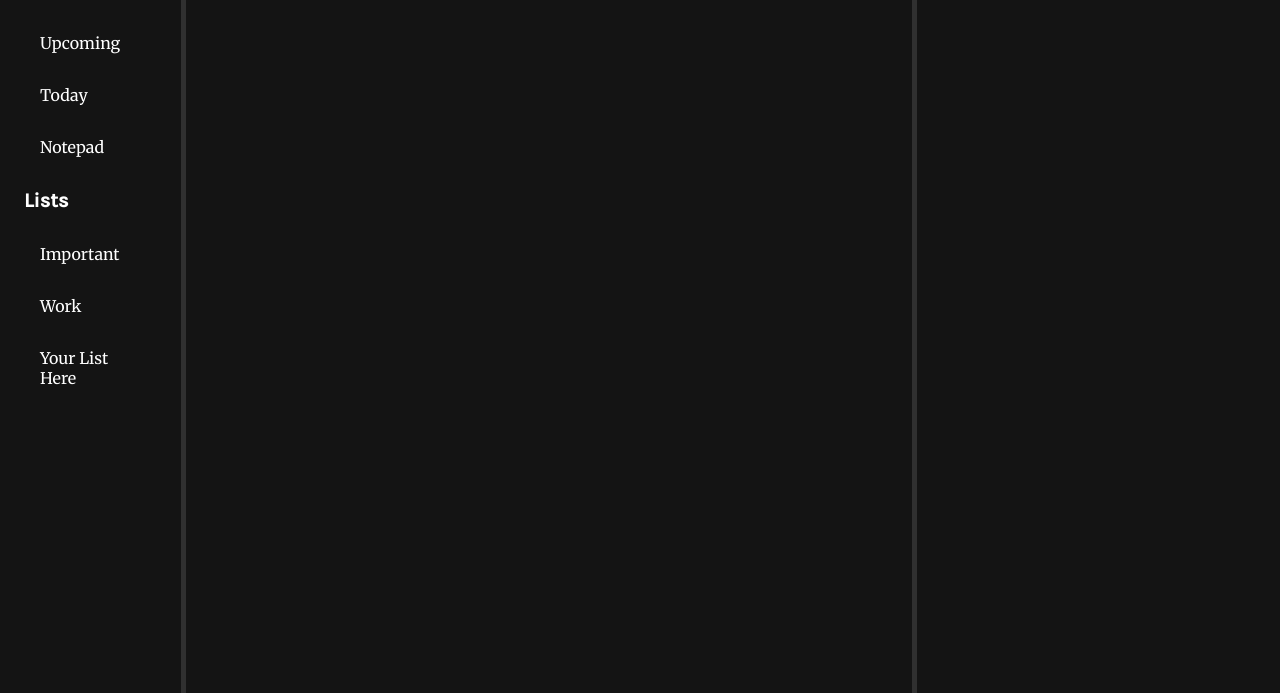
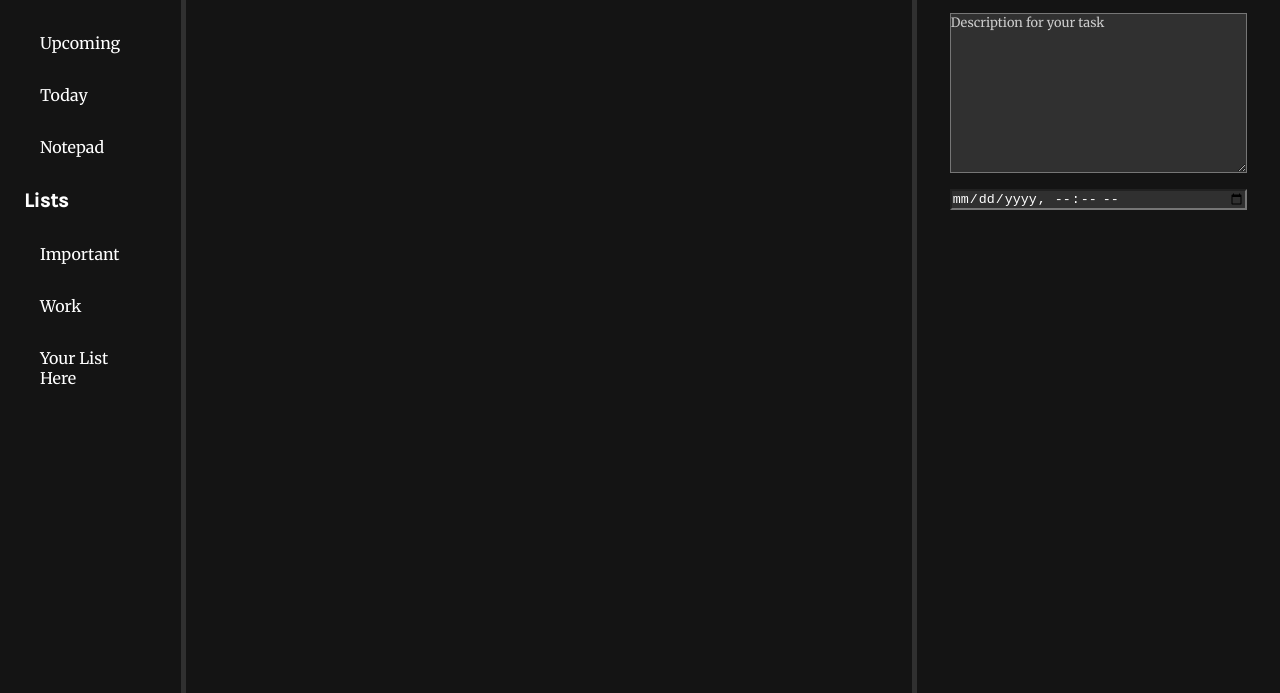
Before and after one commit to EricLionDev/odin-todolist, a website built with webpack: page dist/index.html in a window 1280 px wide. Shown: the part 107-800 px from the top of the page. Built offline with Linux system fonts and the light colour scheme.

Commit message:
added basic form functionality

```diff
--- a/src/style.css
+++ b/src/style.css
@@ -103,4 +103,30 @@ body {
 
 .task-title {
   font-family: "Karla";
+  padding: 1rem;
 }
+.new-task-form {
+  margin: 1rem 1rem;
+  display: flex;
+  flex-direction: column;
+  align-items: center;
+}
+
+.task-input {
+  background-color: var(--secondary);
+  color: var(--text);
+  width: 90%;
+  margin-bottom: 1rem;
+}
+
+.task-input::placeholder {
+  color: hsl(0, 0%, 80%);
+  font-size: 0.8rem;
+  font-family: "Merriweather";
+}
+
+/* task description input text area */
+.task-description-input {
+  height: 10rem;
+  resize: vertical;
+}
```
Also changed, not shown: dist/index.html, dist/main.js.
